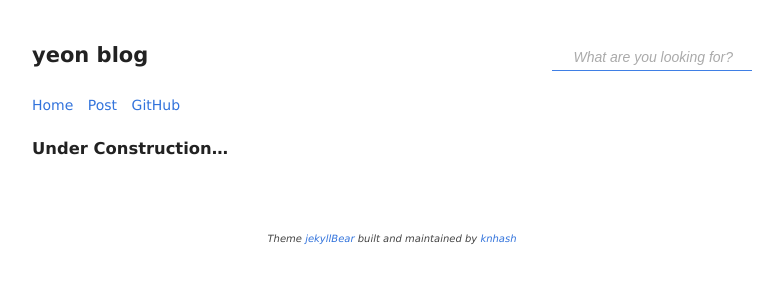
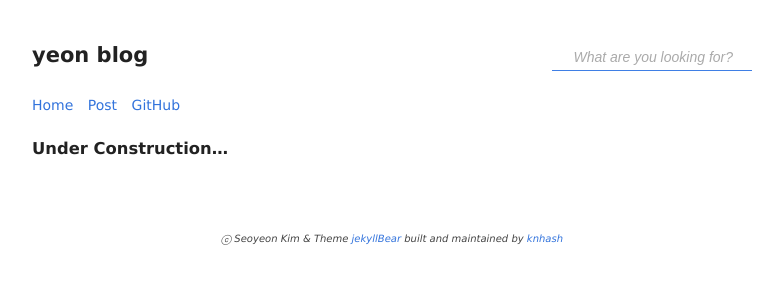
Before and after one commit to yeonise/yeonise.github.io, a Jekyll site: the page built from index.md, in a window 1280 px wide. Shown: the top 300 px of the page, without its empty margins (248-1012 px from the left). Built offline with Jekyll 4.4.1, drawn with Linux system fonts in a browser that asks for light colours.

Commit message:
update footer

```diff
--- a/_includes/footer.html
+++ b/_includes/footer.html
@@ -11,7 +11,7 @@
             <li><a href="https://canisee.xyz" title="Confirm your vision functionality">[Can I See]</a></li>
         </ul>
     </nav> -->
-    <i>Theme
+    <i>ⓒ Seoyeon Kim & Theme
         <a href="https://knhash.in/jekyllBear" title="the art">jekyllBear</a> built and maintained by
         <a href="https://knhash.in" title="the artist">knhash</a>
     </i>
```
